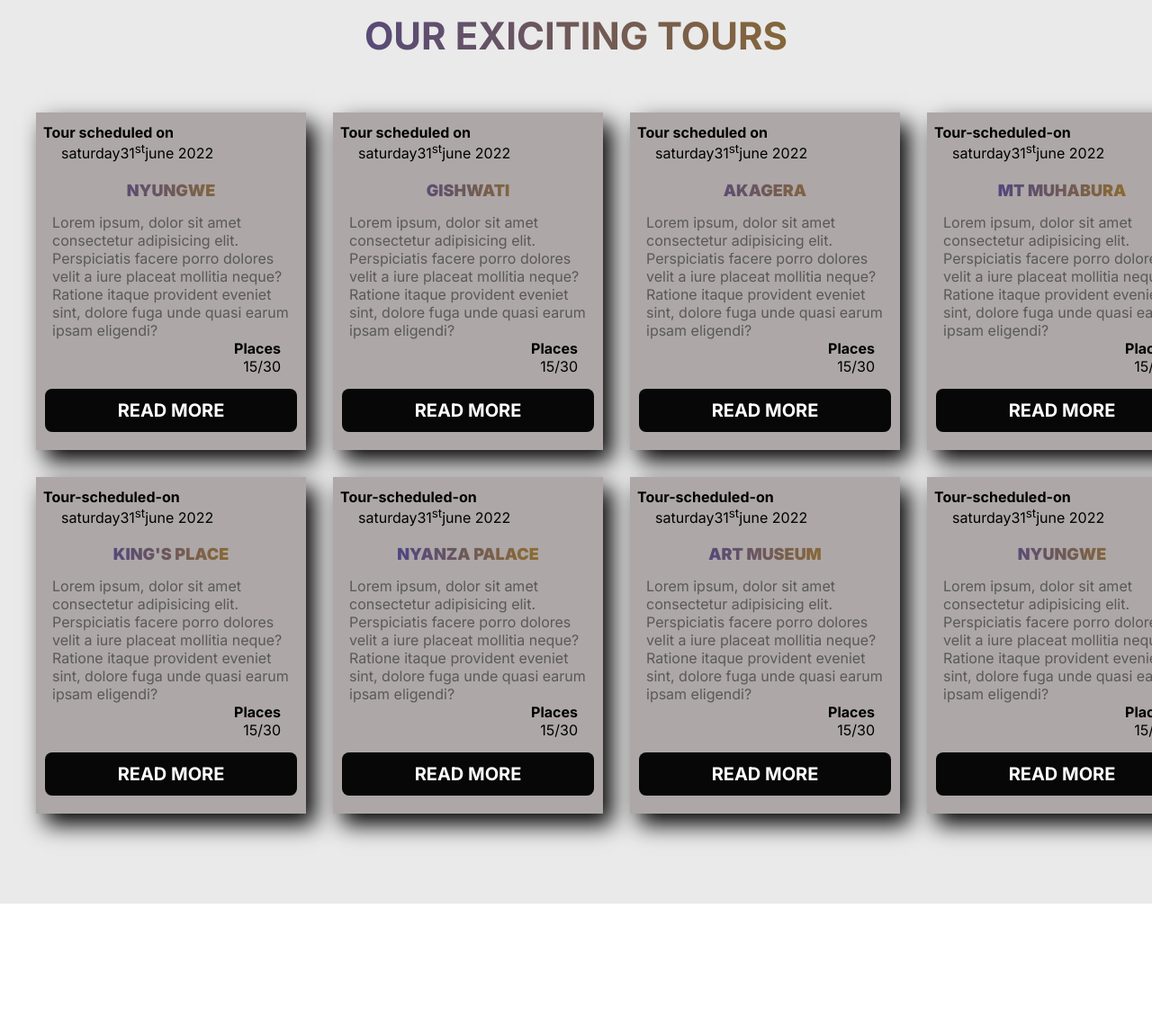
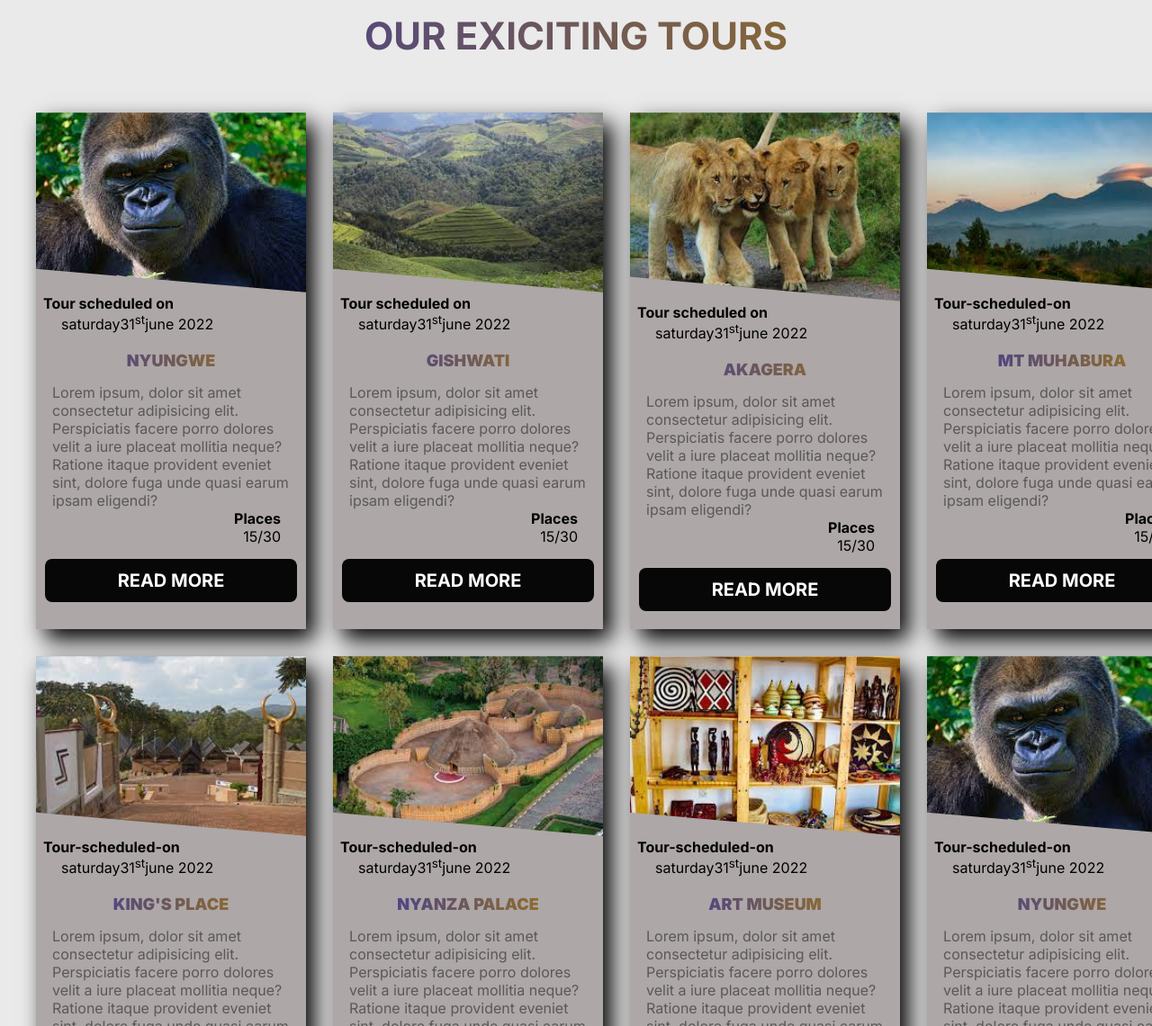
Before and after one commit to Loice-vanessa/BOOKING-TOU, a plain HTML site: page index.html in a window 1280 px wide. Shown: the part 1660-2800 px from the top of the page at 90% size. Before the commit the page ends 2664 px from the top, so only its background shows below. Drawn offline with Linux system fonts and the light colour scheme; the site is published under a folder, as on GitHub Pages, so addresses that start at the root find nothing.

Commit message:
origanal

```diff
--- a/css/style.css
+++ b/css/style.css
@@ -11,7 +11,7 @@ body {
   font-family: "inter", sans-serif;
 }
 header {
-  background-image: url("/images/background.jpeg");
+  background-image: url("../images/background.jpeg");
 
   width: 100%;
   height: 100vh;
@@ -164,9 +164,14 @@ nav {
     border-radius: 40px;
     padding: 10px;
 }
- /* .search-box:hover > .search.txt{
-     width
- } */
+  .search-box:hover > .search.txt{
+     width: 240px;
+     padding: 0  px;
+ }
+ .search-box:hover > .search-btn{
+     background-color: white;
+ }
+
  .search-btn{
     color: darkblue;
     float: right;
@@ -176,6 +181,7 @@ nav {
     display: flex;
     justify-content: center;
     align-items: center;
+    transition: 0.4s;
 }
 .search.txt{
     border: none;
@@ -272,4 +278,4 @@ color: rgb(90, 88, 88);
 h4{
     font-size: 1.8rem;
     font-weight: 900;
-    "}
+}
--- a/index.html
+++ b/index.html
@@ -83,7 +83,7 @@
         <h2 class="title">Our Exiciting Tours</h2>
         <div class="main-card">
             <div class="card">
-                <img src="/images/golira.jfif" alt="" class="img-cards">
+                <img src="images/golira.jfif" alt="" class="img-cards">
                 <div class="card-content">
                     <h5 class="schedule-title">Tour scheduled on</h5>
                     <p class="date">saturday31<sup>st</sup>june 2022</p>
@@ -100,7 +100,7 @@
                 <a href="" class="nav-link nav-btn read-btn">Read More</a>
             </div>
             <div class="card">
-                <img src="/images/gishwati.jfif" alt="" class="img-cards">
+                <img src="images/gishwati.jfif" alt="" class="img-cards">
                 <div class="card-content">
                     <h5 class="schedule-title">Tour scheduled on</h5>
                     <p class="date">saturday31<sup>st</sup>june 2022</p>
@@ -119,7 +119,7 @@
                 <a href="" class="nav-link nav-btn read-btn">Read More</a>
             </div>
             <div class="card">
-                <img src="/images/akagera.jfif" alt="" class="img-cards">
+                <img src="images/akagera.jfif" alt="" class="img-cards">
                 <div class="card-content">
                     <h5 class="schedule-title">Tour scheduled on</h5>
                     <p class="date">saturday31<sup>st</sup>june 2022</p>
@@ -138,7 +138,7 @@
                 <a href="" class="nav-link nav-btn read-btn">Read More</a>
             </div>
             <div class="card">
-                <img src="/images/mountain.jfif" alt="" class="img-cards">
+                <img src="images/mountain.jfif" alt="" class="img-cards">
                 <div class="card-content">
                     <h5 class="schedule-title">Tour-scheduled-on</h5>
                     <p class="date">saturday31<sup>st</sup>june 2022</p>
@@ -157,7 +157,7 @@
                 <a href="" class="nav-link nav-btn read-btn">Read More</a>
             </div>
             <div class="card">
-                <img src="/images/king's place.jfif" alt="" class="img-cards">
+                <img src="images/king's place.jfif" alt="" class="img-cards">
                 <div class="card-content">
                     <h5 class="schedule-title">Tour-scheduled-on</h5>
                     <p class="date">saturday31<sup>st</sup>june 2022</p>
@@ -174,7 +174,7 @@
                 <a href="" class="nav-link nav-btn read-btn">Read More</a>
             </div>
             <div class="card">
-                <img src="/images/nyanza palace.jfif" alt="" class="img-cards">
+                <img src="images/nyanza palace.jfif" alt="" class="img-cards">
                 <div class="card-content">
                     <h5 class="schedule-title">Tour-scheduled-on</h5>
                     <p class="date">saturday31<sup>st</sup>june 2022</p>
@@ -193,7 +193,7 @@
                 <a href="" class="nav-link nav-btn read-btn">Read More</a>
             </div>
             <div class="card">
-                <img src="/images/art museum.jfif" alt="" class="img-cards">
+                <img src="images/art museum.jfif" alt="" class="img-cards">
                 <div class="card-content">
                     <h5 class="schedule-title">Tour-scheduled-on</h5>
                     <p class="date">saturday31<sup>st</sup>june 2022</p>
@@ -212,7 +212,7 @@
                 <a href="" class="nav-link nav-btn read-btn">Read More</a>
             </div>
             <div class="card">
-                <img src="/images/golira.jfif" alt="" class="img-cards">
+                <img src="images/golira.jfif" alt="" class="img-cards">
                 <div class="card-content">
                     <h5 class="schedule-title">Tour-scheduled-on</h5>
                     <p class="date">saturday31<sup>st</sup>june 2022</p>
```
Also changed, not shown: images/ediplane.png (added), images/giti bash.jfif (added). Lines whose indentation alone changed are shown as unchanged.
